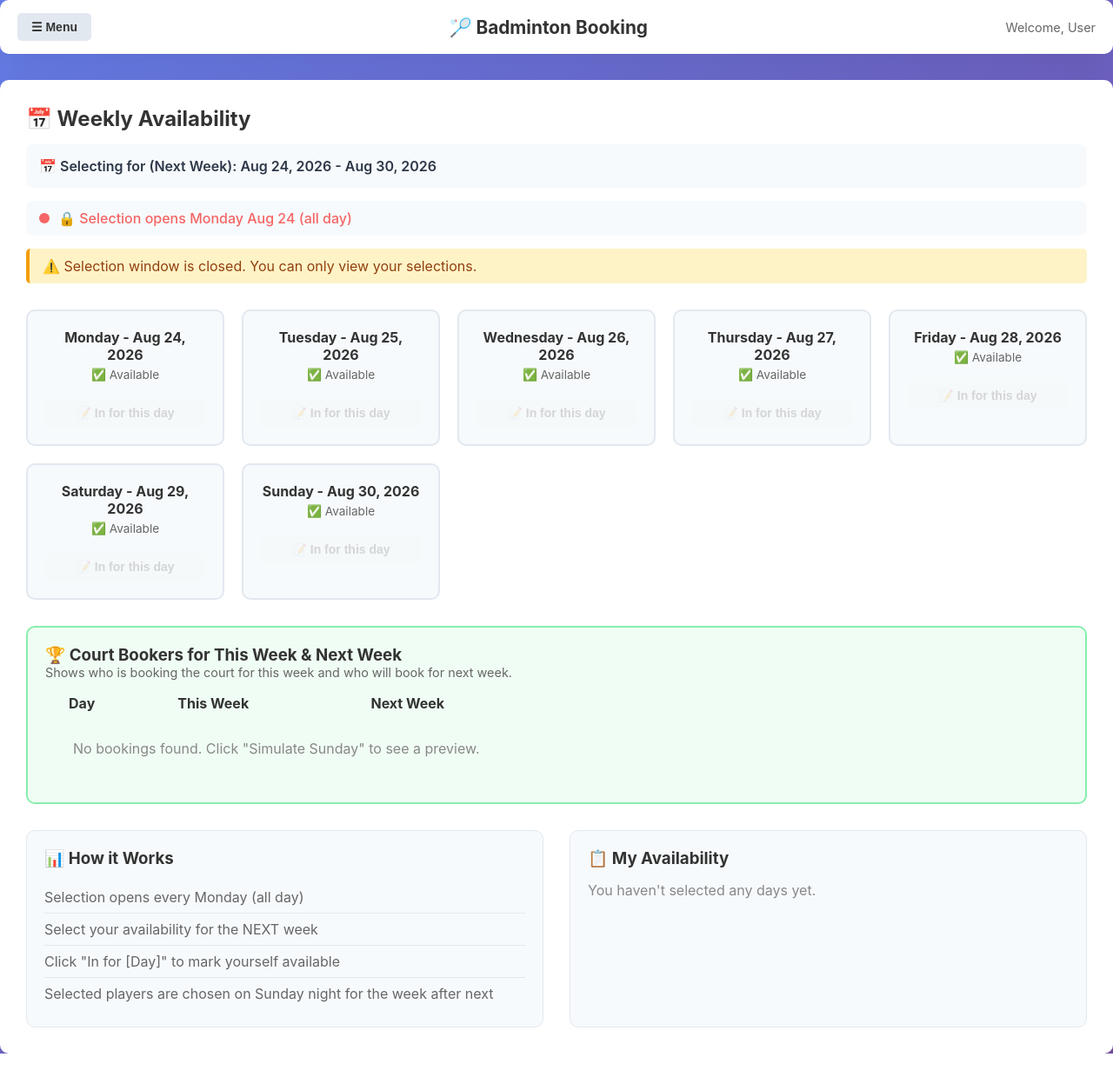
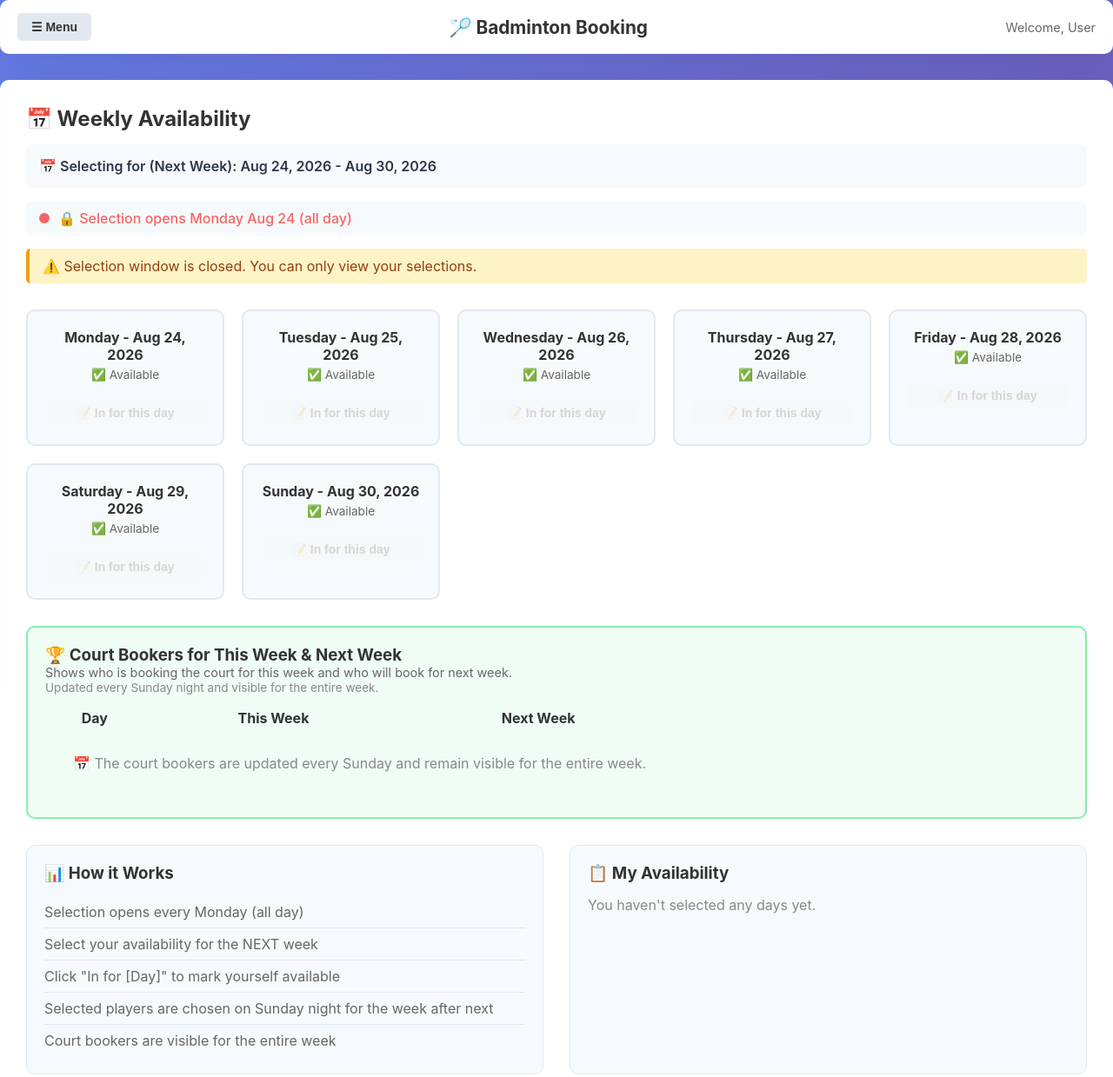
Before and after one commit to Khushulove321/Badminton-booking, a website: page frontend/dashboard.html in a window 1280 px wide. Shown: the top 1239 px of the page at 87% size. Before the commit the page ends 1212 px from the top, so only its background shows below. Drawn offline with nearby package versions, Linux system fonts and the light colour scheme; no server answers; sample sign-in values are in the browser's storage.

Commit message:
Fix: Regular users see normal message, admins see test buttons, Sunday updates explained

```diff
--- a/frontend/dashboard.html
+++ b/frontend/dashboard.html
@@ -59,7 +59,8 @@
                         </div>
                         <div id="adminControls" style="display: none;">
                             <p class="admin-badge">👑 Admin Controls</p>
-                            <div style="display: flex; align-items: center; gap: 15px; margin-top: 10px; flex-wrap: wrap;">
+                            <!-- These buttons are hidden by default, only shown to admins -->
+                            <div id="adminTestControls" style="display: flex; align-items: center; gap: 15px; margin-top: 10px; flex-wrap: wrap;">
                                 <button id="testRunBtn" class="btn btn-warning btn-sm">🧪 Test Run</button>
                                 <button id="sundaySimBtn" class="btn btn-success btn-sm">📅 Simulate Sunday</button>
                                 <span id="testRunStatus" style="font-size: 0.9rem; color: #666;"></span>
@@ -76,6 +77,7 @@
                         <p style="color: #666; font-size: 0.9rem; margin-bottom: 15px;">
                             <span id="sundayIndicator" style="display:none;color:#f56565;font-weight:600;">🧪 SUNDAY SIMULATION ACTIVE - </span>
                             Shows who is booking the court for this week and who will book for next week.
+                            <br><span style="font-size:0.85rem;color:#888;">Updated every Sunday night and visible for the entire week.</span>
                         </p>
                         <div id="selectedPlayersTable" class="selected-players-table">
                             <table>
@@ -87,7 +89,7 @@
                                     </tr>
                                 </thead>
                                 <tbody id="selectedPlayersBody">
-                                    <tr><td colspan="3" style="text-align:center;color:#888;">Loading selected players...</td></tr>
+                                    <tr><td colspan="3" style="text-align:center;color:#888;padding:30px;">📅 Loading court bookers...</td></tr>
                                 </tbody>
                             </table>
                         </div>
@@ -101,6 +103,7 @@
                                 <li>Select your availability for the NEXT week</li>
                                 <li>Click "In for [Day]" to mark yourself available</li>
                                 <li>Selected players are chosen on Sunday night for the week after next</li>
+                                <li>Court bookers are visible for the entire week</li>
                             </ul>
                         </div>
                         <div class="info-card" id="myAvailability">
--- a/frontend/js/booking.js
+++ b/frontend/js/booking.js
@@ -1,4 +1,4 @@
-// Booking functions - Two Week Table with Correct Dates
+// Booking functions - with proper user roles and Sunday updates
 
 console.log('📚 booking.js loaded');
 
@@ -8,11 +8,11 @@ let selectedBookingId = null;
 let currentUser = null;
 let currentView = 'dashboard';
 
-// ===== TEST RUN MODE =====
+// ===== TEST RUN MODE (ADMIN ONLY) =====
 let testRunMode = false;
 let testRunDay = 1;
 
-// Sample users for simulation
+// Sample users for simulation (only used for admin testing)
 const SAMPLE_USERS = [
     { id: 'user1', username: 'john_doe', full_name: 'John Doe' },
     { id: 'user2', username: 'jane_smith', full_name: 'Jane Smith' },
@@ -41,6 +41,7 @@ function getSimulatedNextWeekBookers() {
     }));
 }
 
+// ===== ADMIN TEST FUNCTIONS =====
 function toggleTestRun() {
     const wasActive = testRunMode;
     if (wasActive) {
@@ -85,46 +86,53 @@ function simulateSunday() {
     renderDashboard();
 }
 
-function disableSimulation() {
-    testRunMode = false;
-    localStorage.removeItem('testRunMode');
-    localStorage.removeItem('simulateSunday');
-    document.getElementById('testRunStatus').textContent = '';
-    document.getElementById('testRunStatus').style.color = '#666';
-    document.getElementById('testRunBtn').textContent = '🧪 Test Run';
-    document.getElementById('testRunBtn').className = 'btn btn-warning btn-sm';
-    if (document.getElementById('testRunType')) {
-        document.getElementById('testRunType').textContent = '';
+// ===== DATE FUNCTIONS =====
+function getNextWeekDates() {
+    const today = new Date();
+    const currentDay = today.getDay();
+    let daysUntilNextMonday;
+    if (currentDay === 0) {
+        daysUntilNextMonday = 1;
+    } else if (currentDay === 1) {
+        daysUntilNextMonday = 7;
+    } else {
+        daysUntilNextMonday = 8 - currentDay;
     }
-    renderDashboard();
+    const nextMonday = new Date(today);
+    nextMonday.setDate(today.getDate() + daysUntilNextMonday);
+    const weekDates = [];
+    const dayNames = ['Monday', 'Tuesday', 'Wednesday', 'Thursday', 'Friday', 'Saturday', 'Sunday'];
+    for (let i = 0; i < 7; i++) {
+        const date = new Date(nextMonday);
+        date.setDate(nextMonday.getDate() + i);
+        weekDates.push({
+            day: dayNames[i],
+            date: date,
+            dateString: date.toLocaleDateString('en-US', { month: 'short', day: 'numeric', year: 'numeric' })
+        });
+    }
+    return weekDates;
 }
 
-document.addEventListener('DOMContentLoaded', function() {
-    if (localStorage.getItem('testRunMode') === 'true') {
-        testRunMode = true;
-        testRunDay = 1;
-        const statusEl = document.getElementById('testRunStatus');
-        const btn = document.getElementById('testRunBtn');
-        const isSunday = localStorage.getItem('simulateSunday') === 'true';
-        if (statusEl) {
-            if (isSunday) {
-                statusEl.textContent = '🧪 TEST RUN ACTIVE - Simulating Sunday (Final Selection)';
-                statusEl.style.color = '#f56565';
-            } else {
-                statusEl.textContent = '🧪 TEST RUN ACTIVE - Simulating Monday (Selection Open)';
-                statusEl.style.color = '#f59e0b';
-            }
-        }
-        if (btn) {
-            btn.textContent = '🔴 Disable Test Run';
-            btn.className = 'btn btn-danger btn-sm';
-        }
-        if (isSunday && document.getElementById('testRunType')) {
-            document.getElementById('testRunType').textContent = 'Sunday Simulation - Final Court Bookers';
-            document.getElementById('testRunType').style.color = '#f56565';
-        }
+function getThisWeekDates() {
+    const today = new Date();
+    const currentDay = today.getDay();
+    const daysToMonday = currentDay === 0 ? 6 : currentDay - 1;
+    const thisMonday = new Date(today);
+    thisMonday.setDate(today.getDate() - daysToMonday);
+    const weekDates = [];
+    const dayNames = ['Monday', 'Tuesday', 'Wednesday', 'Thursday', 'Friday', 'Saturday', 'Sunday'];
+    for (let i = 0; i < 7; i++) {
+        const date = new Date(thisMonday);
+        date.setDate(thisMonday.getDate() + i);
+        weekDates.push({
+            day: dayNames[i],
+            date: date,
+            dateString: date.toLocaleDateString('en-US', { month: 'short', day: 'numeric', year: 'numeric' })
+        });
     }
-});
+    return weekDates;
+}
 
 function isSelectionWindowOpen() {
     const now = new Date();
@@ -183,6 +191,10 @@ function getSelectionStatus() {
         message: '🔓 Selection OPEN - ' + diffHrs + 'h ' + diffMin + 'm remaining',
         className: 'open'
     };
+}
+
+function canEdit() {
+    return isSelectionWindowOpen();
 }
 
 // ============ RULES DATA ============
@@ -453,57 +465,6 @@ async function payPenalty(penaltyId) {
 }
 
 // ============ DASHBOARD FUNCTIONS ============
-function getNextWeekDates() {
-    const today = new Date();
-    const currentDay = today.getDay();
-    let daysUntilNextMonday;
-    if (currentDay === 0) {
-        daysUntilNextMonday = 1;
-    } else if (currentDay === 1) {
-        daysUntilNextMonday = 7;
-    } else {
-        daysUntilNextMonday = 8 - currentDay;
-    }
-    const nextMonday = new Date(today);
-    nextMonday.setDate(today.getDate() + daysUntilNextMonday);
-    const weekDates = [];
-    const dayNames = ['Monday', 'Tuesday', 'Wednesday', 'Thursday', 'Friday', 'Saturday', 'Sunday'];
-    for (let i = 0; i < 7; i++) {
-        const date = new Date(nextMonday);
-        date.setDate(nextMonday.getDate() + i);
-        weekDates.push({
-            day: dayNames[i],
-            date: date,
-            dateString: date.toLocaleDateString('en-US', { month: 'short', day: 'numeric', year: 'numeric' })
-        });
-    }
-    return weekDates;
-}
-
-function getThisWeekDates() {
-    const today = new Date();
-    const currentDay = today.getDay();
-    const daysToMonday = currentDay === 0 ? 6 : currentDay - 1;
-    const thisMonday = new Date(today);
-    thisMonday.setDate(today.getDate() - daysToMonday);
-    const weekDates = [];
-    const dayNames = ['Monday', 'Tuesday', 'Wednesday', 'Thursday', 'Friday', 'Saturday', 'Sunday'];
-    for (let i = 0; i < 7; i++) {
-        const date = new Date(thisMonday);
-        date.setDate(thisMonday.getDate() + i);
-        weekDates.push({
-            day: dayNames[i],
-            date: date,
-            dateString: date.toLocaleDateString('en-US', { month: 'short', day: 'numeric', year: 'numeric' })
-        });
-    }
-    return weekDates;
-}
-
-function canEdit() {
-    return isSelectionWindowOpen();
-}
-
 async function getAvailability(weekType) {
     const token = window.getToken();
     if (!token) return [];
@@ -778,8 +739,8 @@ function renderMyAvailability(myAvailability, isBookedDays) {
     }
 }
 
-// ============ TWO WEEK TABLE WITH CORRECT DATES ============
-async function renderTwoWeekTable() {
+// ============ TWO WEEK TABLE ============
+async function renderTwoWeekTable(isAdminUser) {
     const tbody = document.getElementById('selectedPlayersBody');
     if (!tbody) return;
 
@@ -791,14 +752,14 @@ async function renderTwoWeekTable() {
     const nextWeekDates = getNextWeekDates();
     const dayOrder = ['Monday', 'Tuesday', 'Wednesday', 'Thursday', 'Friday', 'Saturday', 'Sunday'];
 
-    // Show Sunday indicator if active
-    if (isSunday && isTestRun) {
+    // Show Sunday indicator if active (only for admin)
+    if (isSunday && isTestRun && isAdminUser) {
         document.getElementById('sundayIndicator').style.display = 'inline';
     } else {
         document.getElementById('sundayIndicator').style.display = 'none';
     }
 
-    // Get real data (or empty)
+    // Get real data
     let thisWeekBookers = [];
     let nextWeekSelected = [];
 
@@ -810,8 +771,8 @@ async function renderTwoWeekTable() {
         nextWeekSelected = await getNextWeekSelected();
     } catch (e) { console.error('Error fetching next week selected:', e); }
 
-    // If in Sunday simulation mode and no real data, generate simulated data
-    if (isSunday && isTestRun) {
+    // If in Sunday simulation mode and admin, generate simulated data
+    if (isSunday && isTestRun && isAdminUser) {
         const simulatedThisWeek = getSimulatedThisWeekBookers();
         const simulatedNextWeek = getSimulatedNextWeekBookers();
         thisWeekBookers = simulatedThisWeek;
@@ -825,7 +786,7 @@ async function renderTwoWeekTable() {
     for (let i = 0; i < dayOrder.length; i++) {
         const day = dayOrder[i];
 
-        // THIS WEEK - using getThisWeekDates()
+        // THIS WEEK
         const thisWeekDateObj = thisWeekDates.find(function(d) { return d.day === day; });
         const thisWeekDateStr = thisWeekDateObj ? thisWeekDateObj.dateString : 'TBD';
         const thisWeekBooker = thisWeekBookers.find(function(b) { return b.day === day; });
@@ -836,7 +797,7 @@ async function renderTwoWeekTable() {
             thisWeekDisplay = '👤 <strong>' + user.username + '</strong><br><span style="font-size:0.85rem;color:#666;">' + (user.full_name || user.username) + '</span>';
         }
 
-        // NEXT WEEK - using getNextWeekDates()
+        // NEXT WEEK
         const nextWeekDateObj = nextWeekDates.find(function(d) { return d.day === day; });
         const nextWeekDateStr = nextWeekDateObj ? nextWeekDateObj.dateString : 'TBD';
         const nextWeekBooker = nextWeekSelected.find(function(b) { return b.day === day; });
@@ -848,20 +809,23 @@ async function renderTwoWeekTable() {
         }
 
         html += '<tr>';
-        // Day column - show the day name and the date for THIS week (as the primary date)
         html += '<td><strong>' + day + '</strong><br><span style="font-size:0.8rem;color:#888;">' + thisWeekDateStr + '</span></td>';
-        // This Week column - shows the date for this week too
         html += '<td>' + thisWeekDisplay + '<br><span style="font-size:0.7rem;color:#888;">' + thisWeekDateStr + '</span></td>';
-        // Next Week column - shows the date for next week
         html += '<td>' + nextWeekDisplay + '<br><span style="font-size:0.7rem;color:#888;">' + nextWeekDateStr + '</span></td>';
         html += '</tr>';
     }
 
     if (!hasData) {
-        if (isSunday && isTestRun) {
-            html = '<tr><td colspan="3" style="text-align:center;color:#888;padding:30px;">📅 No simulated data available. Please make selections first or check back later.</td></tr>';
+        if (isAdminUser) {
+            // Admin sees the test message
+            if (isSunday && isTestRun) {
+                html = '<tr><td colspan="3" style="text-align:center;color:#888;padding:30px;">📅 No simulated data available. Please make selections first.</td></tr>';
+            } else {
+                html = '<tr><td colspan="3" style="text-align:center;color:#888;padding:30px;">📅 No bookings yet. Click "Simulate Sunday" to see a preview.</td></tr>';
+            }
         } else {
-            html = '<tr><td colspan="3" style="text-align:center;color:#888;padding:30px;">No bookings found. Click "Simulate Sunday" to see a preview.</td></tr>';
+            // Regular user sees the normal message
+            html = '<tr><td colspan="3" style="text-align:center;color:#888;padding:30px;">📅 The court bookers are updated every Sunday and remain visible for the entire week.</td></tr>';
         }
     }
 
@@ -982,7 +946,7 @@ async function renderDashboard() {
         }
         const myAvailability = await getMyAvailability();
         renderMyAvailability(myAvailability, bookedDays);
-        await renderTwoWeekTable();
+        await renderTwoWeekTable(isAdmin);
         await checkNotifications();
     } catch (error) {
         console.error('Error rendering dashboard:', error);
@@ -1345,7 +1309,7 @@ document.addEventListener('DOMContentLoaded', function() {
             window.logoutUser();
         });
 
-        // TEST RUN BUTTONS
+        // TEST RUN BUTTONS (only visible to admins - handled in HTML)
         const testRunBtn = document.getElementById('testRunBtn');
         if (testRunBtn) {
             testRunBtn.addEventListener('click', function() {
```
